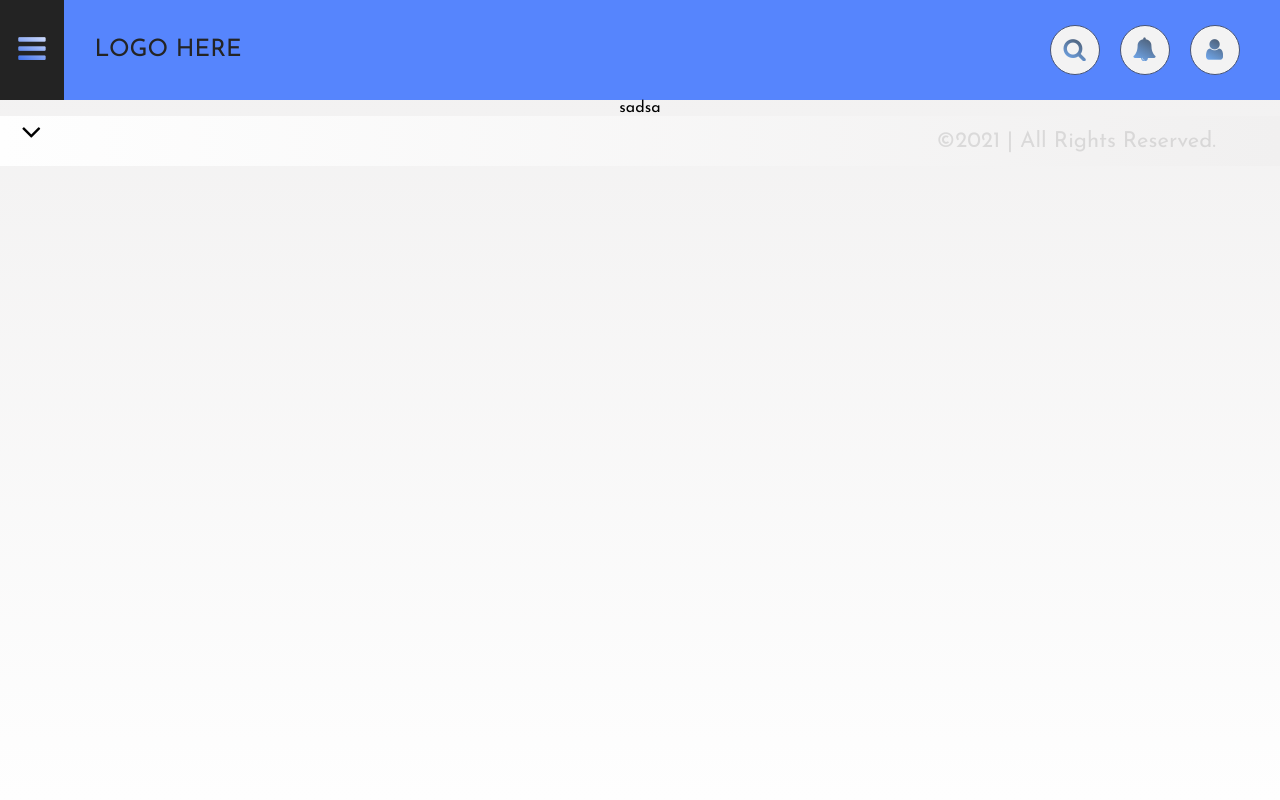
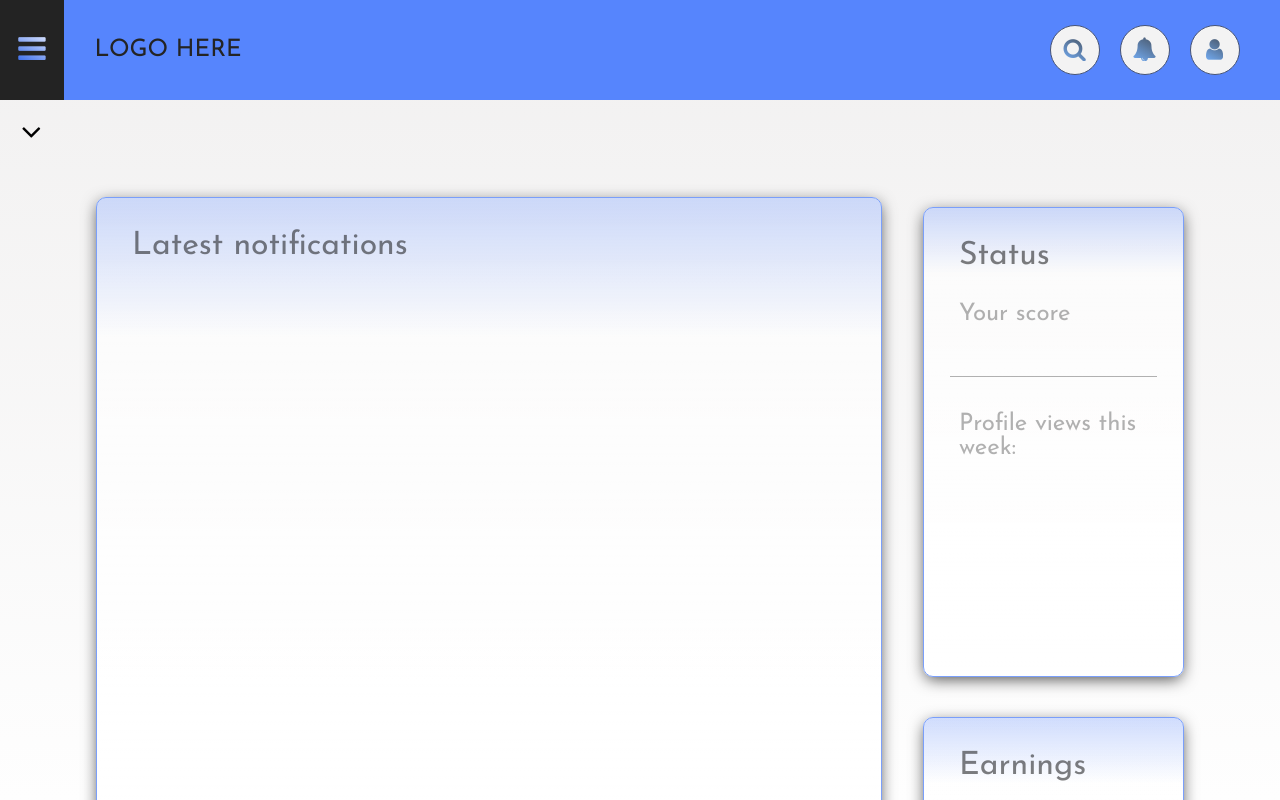
Before and after one commit to vadimkalaida/djinni_task1, a React (Create React App) app in the folder task1/task1/: page / in a window 1280 px wide. Built offline with nearby package versions, Linux system fonts and the light colour scheme.

Commit message:
main component right part, status block is ready

```diff
--- a/task1/task1/src/App.js
+++ b/task1/task1/src/App.js
@@ -19,18 +19,23 @@ const App = () => {
   useEffect(() => {
     const plansArray = ['Basic', 'Standard', 'Premium', 'Premium+', 'Advanced'];
 
-    sessionStorage.setItem('New Request Value', Math.floor(Math.random() * 10 + 1));
+    sessionStorage.setItem('New Request Value', (Math.floor(Math.random() * 10 + 1)).toString());
 
-    sessionStorage.setItem('Processing Value', Math.floor(Math.random() * 18 + 1));
+    sessionStorage.setItem('Processing Value', (Math.floor(Math.random() * 18 + 1)).toString());
 
     sessionStorage.setItem('Plan Value', plansArray[Math.floor(Math.random() * plansArray.length)]);
 
-    sessionStorage.setItem('Rating Value', Math.floor(Math.random() * 5) + 1);
+    sessionStorage.setItem('Rating Value', (Math.floor(Math.random() * 5) + 1).toString());
+
     if(sessionStorage.getItem('Rating Value') < 5) {
-      sessionStorage.setItem('SubRating Value', Math.floor(Math.random() * 10));
+      sessionStorage.setItem('SubRating Value', (Math.floor(Math.random() * 10)).toString());
     } else {
       sessionStorage.setItem('SubRating Value', 0);
     }
+
+    sessionStorage.setItem('Score', (Math.floor(Math.random() * 100) * 10).toString());
+
+    sessionStorage.setItem('Views', (Math.floor(Math.random() * 10000)).toString());
   });
 
   return (
--- a/task1/task1/src/components/MainComponent/MainComponent.js
+++ b/task1/task1/src/components/MainComponent/MainComponent.js
@@ -1,11 +1,29 @@
 import React from 'react';
-import { Main, MainContainer } from "./elements";
+import { Main, MainContainer, MainLeftPart, MainNotificationsBlock, MainTitle, MainRightPart, MainRightPartBlock, MainRightPartParagraph, MainRightPartScoreNumber, MainRightPartLine, MainRightPartViewsNumber } from "./elements";
 
 const MainComponent = () => {
   return(
     <Main>
       <MainContainer>
-        sadsa
+        <MainLeftPart>
+          <MainNotificationsBlock>
+            <MainTitle>Latest notifications</MainTitle>
+          </MainNotificationsBlock>
+        </MainLeftPart>
+        <MainRightPart>
+          <MainRightPartBlock>
+            <MainTitle>Status</MainTitle>
+            <MainRightPartParagraph>Your score</MainRightPartParagraph>
+            <MainRightPartScoreNumber>{ sessionStorage.getItem('Score') }</MainRightPartScoreNumber>
+            <MainRightPartLine></MainRightPartLine>
+            <MainRightPartParagraph>Profile views this week:</MainRightPartParagraph>
+            <MainRightPartViewsNumber>{ sessionStorage.getItem('Views') }</MainRightPartViewsNumber>
+          </MainRightPartBlock>
+          <MainRightPartBlock>
+            <MainTitle>Earnings</MainTitle>
+            <MainRightPartParagraph>Total</MainRightPartParagraph>
+          </MainRightPartBlock>
+        </MainRightPart>
       </MainContainer>
     </Main>
   );
--- a/task1/task1/src/components/MainComponent/elements.js
+++ b/task1/task1/src/components/MainComponent/elements.js
@@ -1,13 +1,95 @@
 import styled from 'styled-components';
 import { displayFlex } from "../../elements";
 
+const mainBlockTemplate = `
+  border: 1px solid #7A9FFA;
+  border-radius: 10px;
+  -webkit-box-shadow: 0px 4px 16px -2px rgba(0,0,0,0.71);
+  -moz-box-shadow: 0px 4px 16px -2px rgba(0,0,0,0.71);
+  box-shadow: 0px 4px 16px -2px rgba(0,0,0,0.71);
+  background: rgb(255,255,255);
+  background: linear-gradient(0deg, rgba(255,255,255,1) 0%, rgba(255,255,255,0.6334908963585435) 86%, rgba(157,184,254,0.4654236694677871) 100%);
+  ${ displayFlex('flex-start', 'flex-start', 'column') }
+`;
+
+const mainRightPartNumbersTemplate = `
+  font-size: 56px;
+  font-weight: 800;
+  margin-left: 35px;
+  margin-top: 0;
+`;
+
 export const Main = styled.div`
   width: 100%;
+  min-height: 100px;
   margin-top: 0;
 `;
 
 export const MainContainer = styled.div`
-  width: 95%;
+  width: 85%;
   margin: auto;
   ${ displayFlex('center', 'center', 'row') }
+  margin-bottom: 120px;
 `;
+
+export const MainLeftPart = styled.div`
+  width: 76%;
+  margin-top: 8%;
+  ${ displayFlex('flex-start', 'flex-start', 'row') }
+`;
+
+export const MainNotificationsBlock = styled.div`
+  width: 95%;
+  height: 1000px;
+  ${ mainBlockTemplate }
+`;
+
+export const MainTitle = styled.p`
+  font-size: 32px;
+  opacity: .5;
+  margin-left: 35px;
+  margin-bottom: 30px;
+`;
+
+export const MainRightPart = styled.div`
+  width: 24%;
+  margin-top: 8%;
+  ${ displayFlex('flex-start', 'center', 'column') }
+`;
+
+export const MainRightPartBlock = styled.div`
+  width: 100%;
+  height: 470px;
+  margin-top: 2.5vh;
+  margin-bottom: 2.5vh;
+  ${ mainBlockTemplate }
+`;
+
+export const MainRightPartParagraph = styled.p`
+  font-size: 24px;
+  opacity: .3;
+  margin-left: 35px;
+  margin-top: 0;
+  margin-bottom: 15px;
+`;
+
+export const MainRightPartScoreNumber = styled.p`
+  ${ mainRightPartNumbersTemplate }
+  margin-bottom: 35px;
+`;
+
+export const MainRightPartLine = styled.div`
+  width: 80%;
+  height: 1px;
+  background: #000;
+  opacity: .3;
+  margin: auto;
+  margin-top: 0;
+  margin-bottom: 35px;
+`;
+
+export const MainRightPartViewsNumber = styled.p`
+  ${ mainRightPartNumbersTemplate }
+  color: #FF0800;
+  margin-top: 45px;
+`;
```
Also changed, not shown: 1 other file (tests, documents, lock files or other folders).
